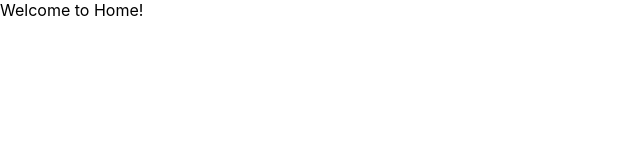
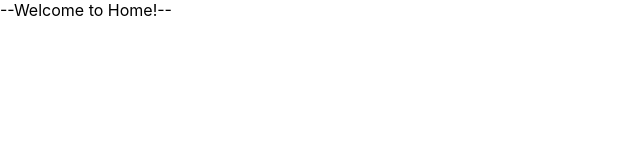
Before and after one commit to Kurcell/doodle-client, a React (Create React App) app: page / in a window 1280 px wide. Shown: the top 160 px of the page, without its empty margins (0-640 px from the left). Built offline with nearby package versions, Linux system fonts and the light colour scheme.

Commit message:
first deploy with actions

```diff
--- a/src/views/Home/Home.js
+++ b/src/views/Home/Home.js
@@ -2,7 +2,7 @@ import React from 'react'
 
 const Home = () => {
     return (
-        <>Welcome to Home!</>
+        <>--Welcome to Home!--</>
     )
 }
 
```
